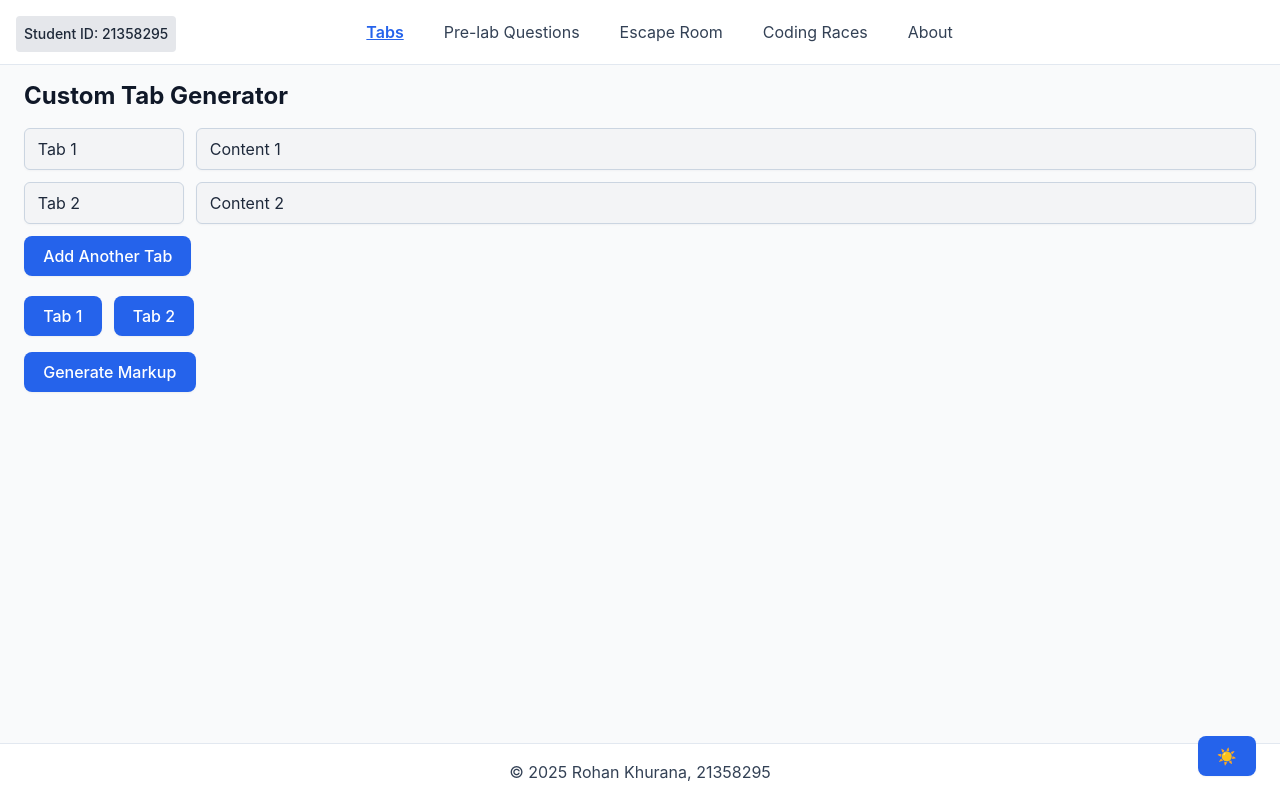
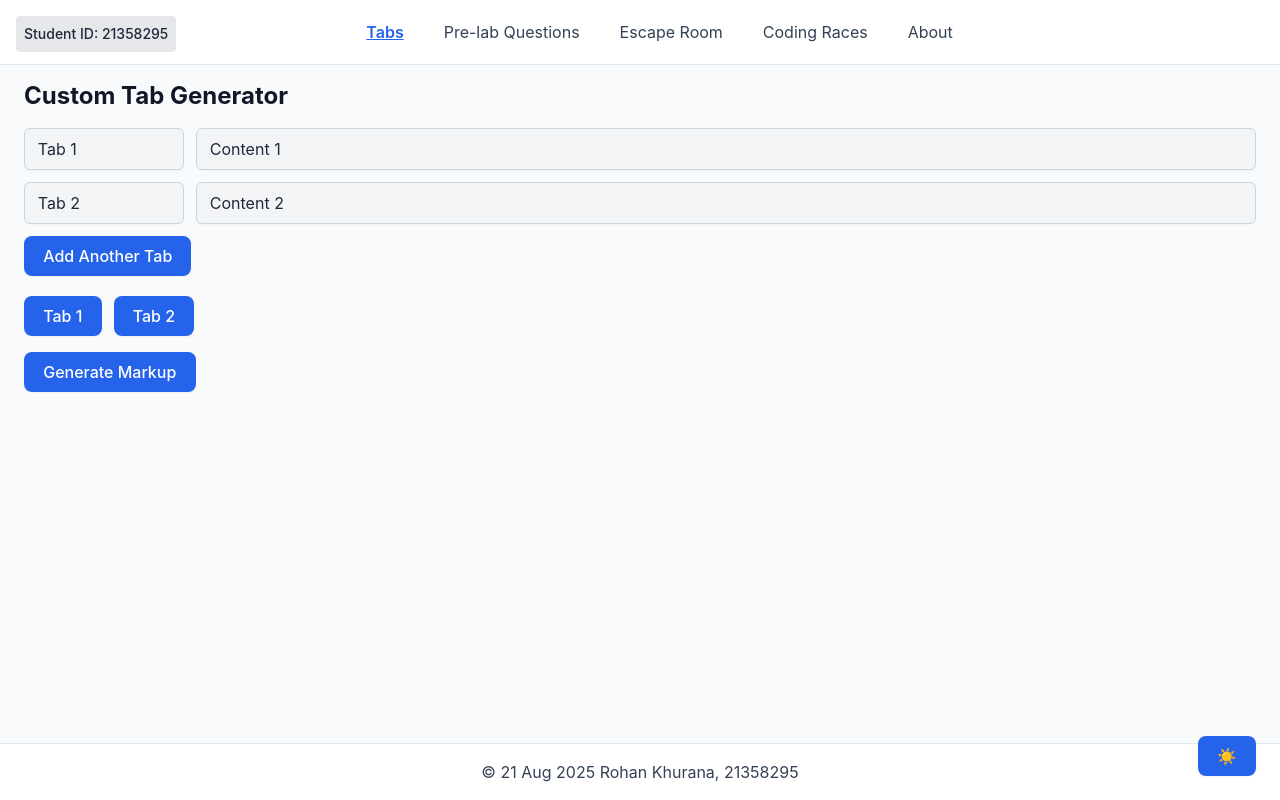
Before and after one commit to innovatewithkishlay/tab-code-generator, a Next.js app: page / in a window 1280 px wide. Built offline with nearby package versions, Linux system fonts and the light colour scheme.

Commit message:
feat: update footer to show full date with name and student number

```diff
--- a/src/components/Footer.tsx
+++ b/src/components/Footer.tsx
@@ -1,9 +1,13 @@
 const Footer = () => {
-  const year = new Date().getFullYear();
+  const dateStr = new Date().toLocaleDateString("en-AU", {
+    day: "2-digit",
+    month: "short",
+    year: "numeric",
+  });
 
   return (
     <footer className="fixed bottom-0 left-0 right-0 p-4 text-center border-t border-gray-800 dark:border-gray-200 bg-white dark:bg-gray-900 text-black dark:text-white">
-      © {year} Rohan Khurana, 21358295
+      © {dateStr} Rohan Khurana, 21358295
     </footer>
   );
 };
```
